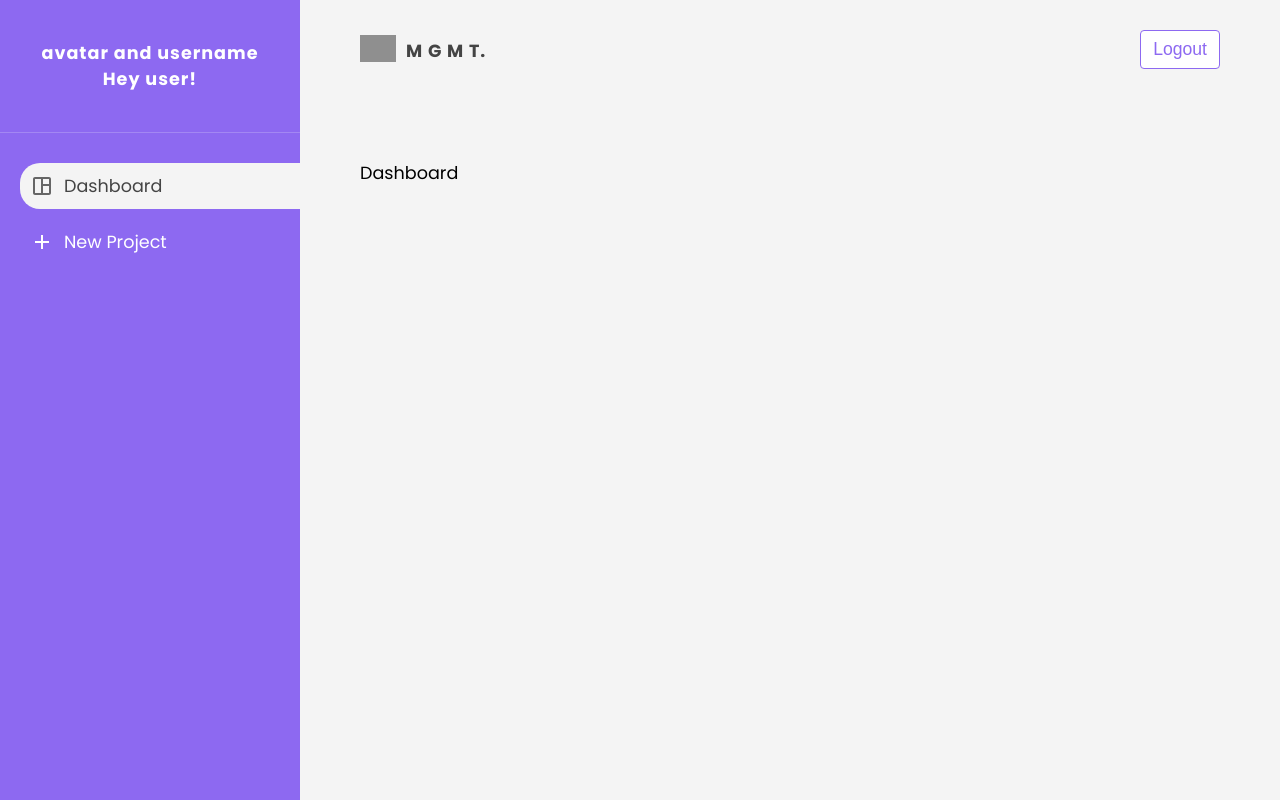
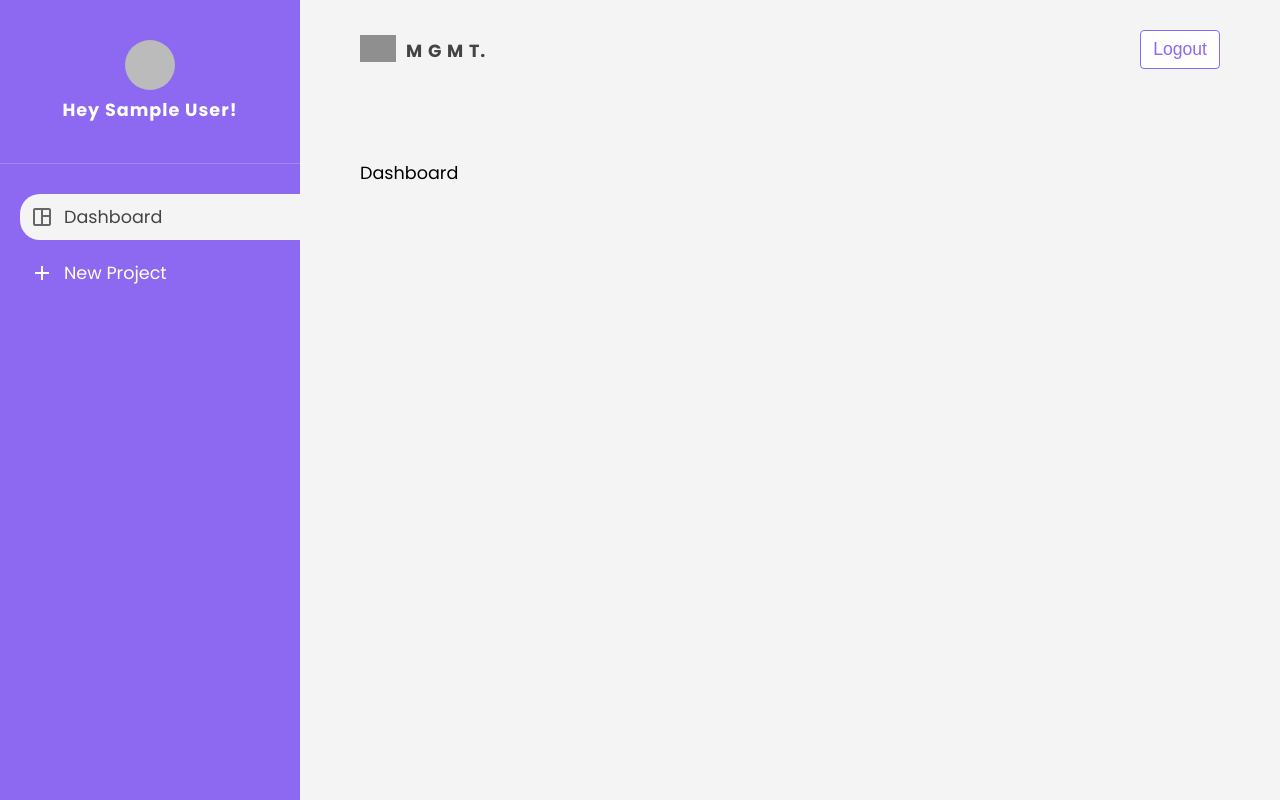
Before and after one commit to Antxon-Eguiguren/MGMT, a React (Create React App) app: page / in a window 1280 px wide. Built offline with nearby package versions, Linux system fonts and the light colour scheme; no server answers; sample sign-in values are in the browser's storage; grey boxes are pictures that could not be loaded.

Commit message:
Avatar component created and added to the Sidebar

```diff
--- /dev/null
+++ b/src/components/Avatar/Avatar.css
@@ -0,0 +1,12 @@
+.avatar {
+  display: inline-block;
+  width: 50px;
+  height: 50px;
+  border-radius: 50%;
+  overflow: hidden;
+}
+
+.avatar img {
+  width: 100%;
+  height: 100%;
+}
--- /dev/null
+++ b/src/components/Avatar/Avatar.js
@@ -0,0 +1,10 @@
+import React from 'react';
+import './Avatar.css';
+
+export const Avatar = ({ src }) => {
+  return (
+    <div className="avatar">
+      <img src={src} alt="user avatar" />
+    </div>
+  );
+};
--- a/src/components/Sidebar/Sidebar.js
+++ b/src/components/Sidebar/Sidebar.js
@@ -3,14 +3,18 @@ import './Sidebar.css';
 import { NavLink } from 'react-router-dom';
 import DashboardIcon from '../../assets/dashboard.svg';
 import AddIcon from '../../assets/add.svg';
+import { useAuthContext } from '../../hooks/useAuthContext';
+import { Avatar } from '../Avatar/Avatar';
 
 export const Sidebar = () => {
+  const { user } = useAuthContext();
+
   return (
     <div className="sidebar">
       <div className="sidebar-content">
         <div className="user">
-          avatar and username
-          <p>Hey user!</p>
+          <Avatar src={user.photoURL} />
+          <p>Hey {user.displayName}!</p>
         </div>
         <nav className="links">
           <ul>
```
